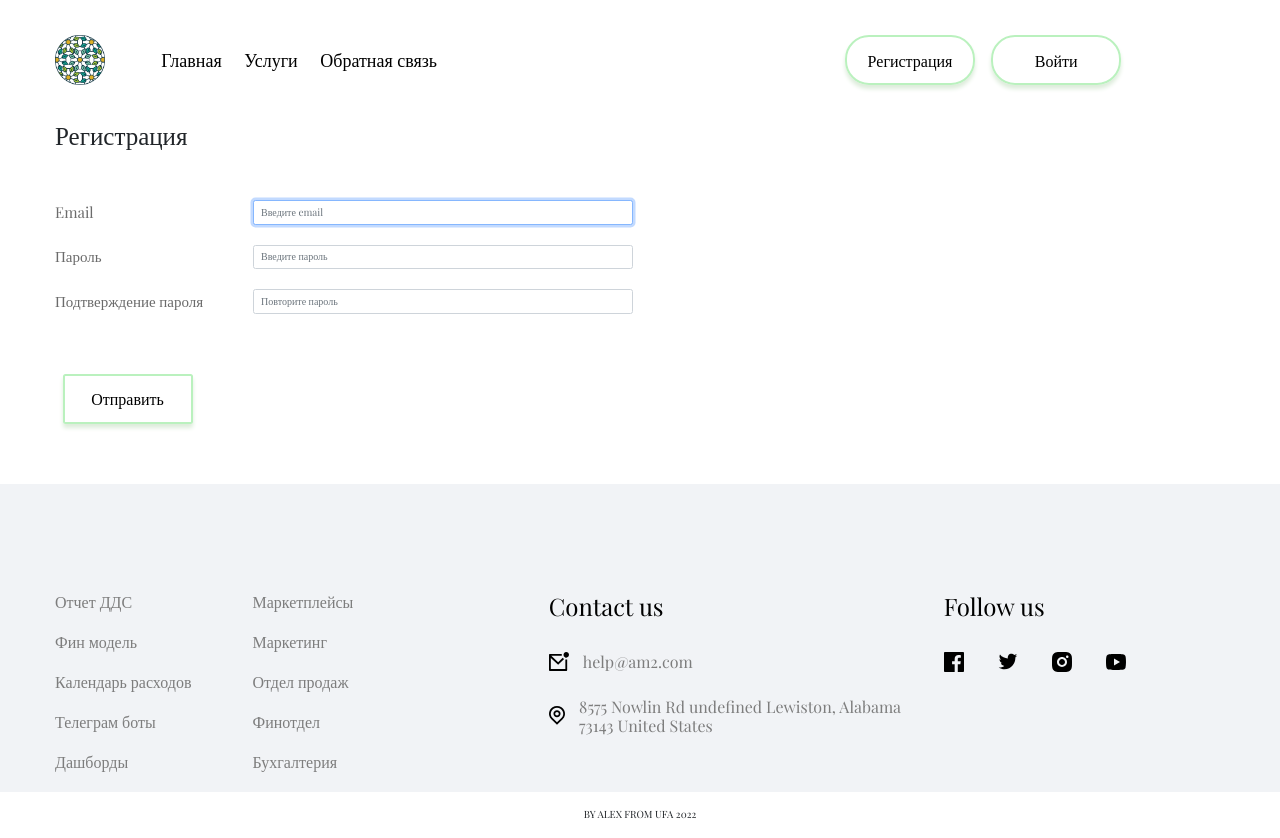
After one commit to aget777/django_am2, a Django app: page /register/ in a window 1280 px wide. The commit adds this page. Run offline with Django 4.2, Linux system fonts and the light colour scheme; some libraries are stand-ins or nearby versions.

Commit message:
добавили форму регистрации

```diff
--- a/algoritm/forms.py
+++ b/algoritm/forms.py
@@ -1,5 +1,7 @@
 from django import forms
 from django.core.exceptions import ValidationError
+from django.contrib.auth.models import User
+from django.contrib.auth.forms import UserCreationForm
 
 from .models import *
 
@@ -25,6 +27,17 @@ class AddPostForm(forms.ModelForm):
 
         return title
 
+
+class RegisterUserForm(UserCreationForm):
+    username = forms.EmailField(max_length=255, label='login', help_text="Email", required=True, widget=forms.EmailInput(attrs={'class': 'form-control', 'placeholder': 'Введите email'}))
+    password1 = forms.CharField(max_length=255, label='pas', help_text="Пароль", required=True, widget=forms.PasswordInput(attrs={'class': 'form-control', 'placeholder': 'Введите пароль'}))
+    password2 = forms.CharField(max_length=255, label='pas2', help_text="Подтверждение пароля", required=True, widget=forms.PasswordInput(attrs={'class': 'form-control', 'placeholder': 'Повторите пароль'}))
+    class Meta:
+        model = User
+        fields = ['username', 'password1', 'password2']
+
+
+
 # class AddPostForm(forms.Form):
 #     title = forms.CharField(max_length=255, label='title', help_text="Заголовок", required=True, widget=forms.TextInput(attrs={'class': 'form-control', 'placeholder': 'Введите заголовок'}))
 #     slug = forms.SlugField(max_length=255, label='slug', help_text="URL", widget=forms.TextInput(attrs={'class': 'input_area_space', 'placeholder': 'Укажите Slug'}))
--- a/algoritm/static/algoritm/css/form.css
+++ b/algoritm/static/algoritm/css/form.css
@@ -69,3 +69,9 @@ input::-webkit-inner-spin-button {
     padding: 0;
     color: #CC0000;
 }
+
+/* Форма регистрации */
+
+.register__block-title{
+    margin-bottom: 5rem;
+}
--- a/algoritm/templates/algoritm/base.html
+++ b/algoritm/templates/algoritm/base.html
@@ -33,16 +33,16 @@
                         {% endfor %}
                     </ul>
                 </nav>
-                <div class="header__button col-2 offset-1">
-                    <a href="{% url 'login' %}" class="header__login button">login</a>
-                </div>
+<!--                <div class="header__button col-2 offset-1">-->
+<!--                    <a href="{% url 'login' %}" class="header__login button">login</a>-->
+<!--                </div>-->
 
-                <!-- <nav class="col-3 header__button offset-1">
+                <nav class="col-3 header__button offset-1">
                     <ul class="button__list">
-                        <li><a href="" class="header__login button reg__button">Регистрация</a></li>
-                        <li><a href="" class="header__login button log__button">Войти</a></li>
+                        <li><a href="{% url 'register' %}" class="header__login button reg__button">Регистрация</a></li>
+                        <li><a href="{% url 'login' %}" class="header__login button log__button">Войти</a></li>
                     </ul>
-                </nav> -->
+                </nav>
             </div>
         </div>
         {% endblock mainmenu%}
--- /dev/null
+++ b/algoritm/templates/algoritm/register.html
@@ -0,0 +1,29 @@
+{% extends 'algoritm/base.html' %}
+
+{% block content %}
+    <div class="container content__block">
+        <div class="row">
+        <h1 class="register__block-title">{{ title }}</h1>
+        <form method="post">
+            {% csrf_token %}
+            <div class="form-error">{{ form.non_field_errors }}</div>
+
+            {% for f in form %}
+
+                <div class="row notes__block align-items-center">
+                      <label for="{{ f.id_for_label }}" class="col-2 form__block-text">{{ f.help_text }}</label>
+                      <div class="col-4">{{ f }}</div>
+                </div>
+                <div class="form-error">{{ f.errors }}</div>
+            {%endfor%}
+            <div class="form-group row form__block-button">
+                <div>
+                    <div class="col-sm-2">
+                        <button type="submit" class="header__login form__button button">Отправить</button>
+                    </div>
+                </div>
+            </div>
+        </form>
+            </div>
+    </div>
+{% endblock %}
--- a/algoritm/urls.py
+++ b/algoritm/urls.py
@@ -10,6 +10,7 @@ urlpatterns = [
     path('addpage/', AddPage.as_view(), name='addpage'),
     path('contact/', contact, name='contact'),
     path('login/', login, name='login'),
+    path('register/', RegisterUsers.as_view(), name='register'),
     path('post/<slug:post_slug>/', ShowPost.as_view(), name='post'),
     path('category/<slug:cat_slug>/', AlgoritmCategory.as_view(), name='category'),
 ]
--- a/algoritm/views.py
+++ b/algoritm/views.py
@@ -1,6 +1,7 @@
 from django.http import HttpResponse, HttpResponseNotFound, Http404
 from django.shortcuts import render, redirect, get_object_or_404
 from django.urls import reverse_lazy
+from django.contrib.auth.forms import UserCreationForm
 
 from django.views.generic import ListView, DetailView, CreateView, View, TemplateView
 from django.contrib.auth.mixins import LoginRequiredMixin
@@ -84,3 +85,14 @@ def login(request):
 
 def pageNotFound(request, excexption):
     return HttpResponseNotFound(f"<h1>Такая страница не найдена</h1>")
+
+class RegisterUsers(DataMixin, CreateView):
+    form_class = RegisterUserForm
+    template_name = 'algoritm/register.html'
+    success_url = reverse_lazy('login')
+
+    def get_context_data(self, *, object_list=None, **kwargs):
+        context = super().get_context_data(**kwargs)
+        c_def = self.get_user_context(title="Регистрация")
+
+        return dict(list(context.items()) + list(c_def.items()))
```
Also changed, not shown: db.sqlite3.
